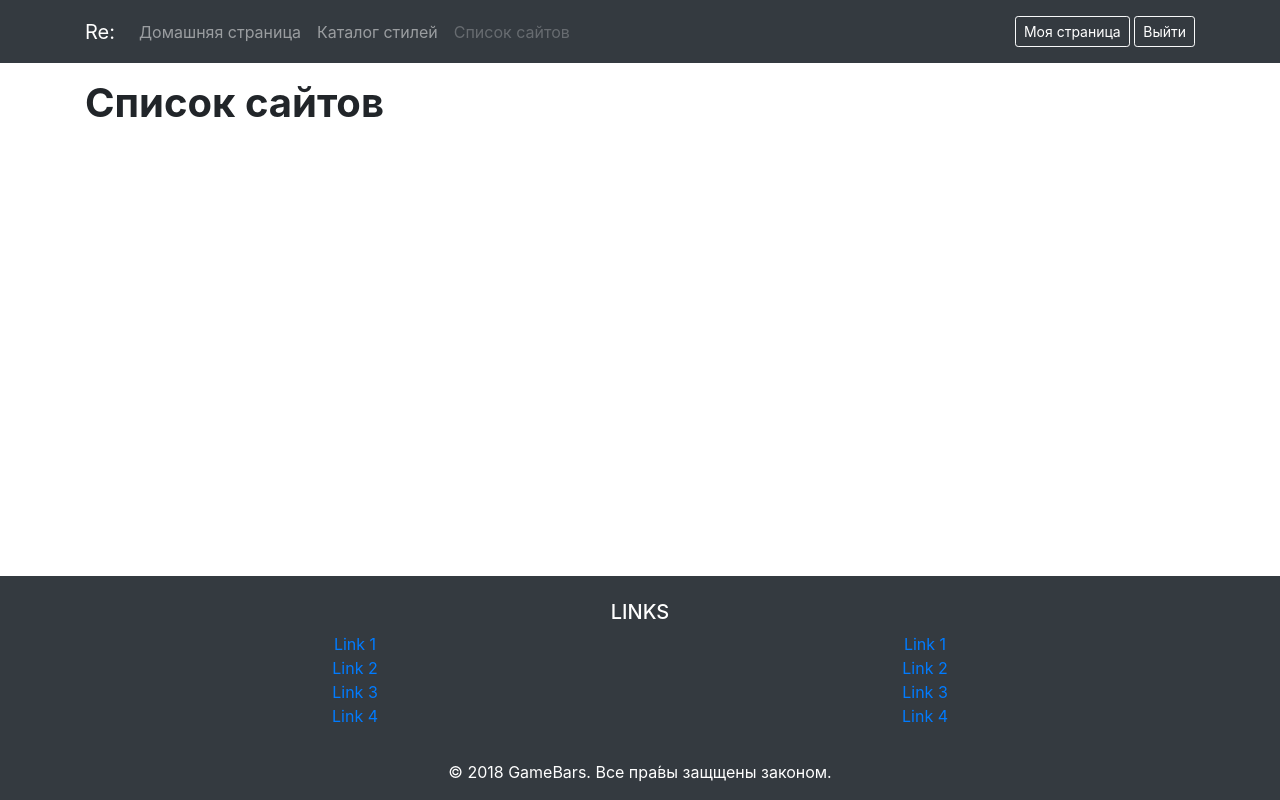
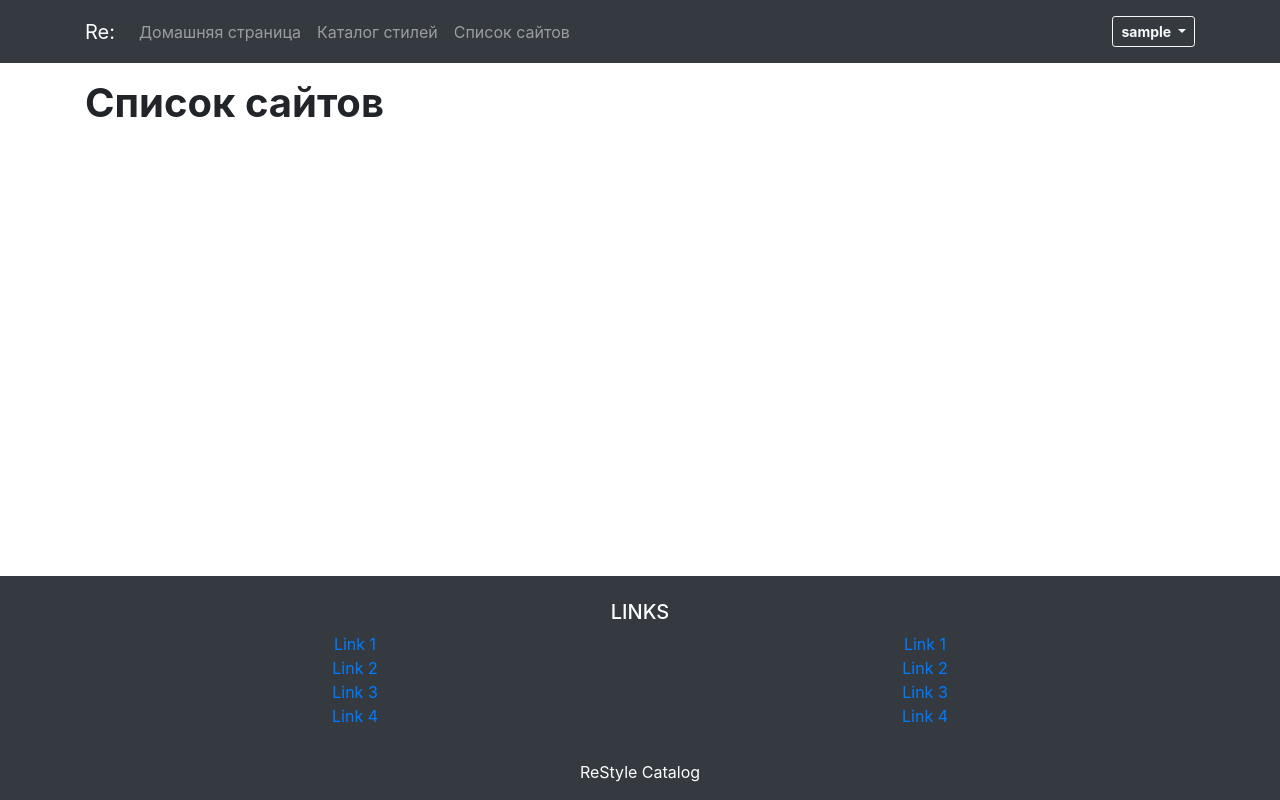
Before and after one commit to UselessNaughtyCat/restyle-catalog-django, a Django app: page /sites/ in a window 1280 px wide. Run offline with Django 3.2, Linux system fonts and the light colour scheme; the visitor is signed in with stand-in values (Sample User, id 1); data that the repository does not hold is empty; some libraries are stand-ins or nearby versions.

Commit message:
Small fixes №1

```diff
--- a/mainapp/templates/base.html
+++ b/mainapp/templates/base.html
@@ -17,20 +17,29 @@
             <div class="collapse navbar-collapse" id="navbarText">
                 <ul class="navbar-nav mr-auto">
                     <li class="nav-item">
-                        <a class="nav-link {% block navmain %}{% endblock %}" href="{% url 'main' %}">Домашняя страница</a>
+                        <a class="nav-link" href="{% url 'main' %}">Домашняя страница</a>
                     </li>
                     <li class="nav-item">
-                        <a class="nav-link {% block navstyles %}{% endblock %}" href="{% url 'styles' %}">Каталог стилей</a>
+                        <a class="nav-link" href="{% url 'styles' %}">Каталог стилей</a>
                     </li>
                     <li class="nav-item">
-                        <a class="nav-link {% block navsites %}{% endblock %}" href="{% url 'sites' %}">Список сайтов</a>
+                        <a class="nav-link" href="{% url 'sites' %}">Список сайтов</a>
                     </li>
                 </ul>
                 <span class="navbar-text">
                     {% if user.is_authenticated %}
-                    <!-- {{user.id}} -->
-                    <a class="btn btn-sm btn-outline-light" href="{% url 'profile' user.id %}">Моя страница</a>
-                    <a class="btn btn-sm btn-outline-light" href="{% url 'logout' %}">Выйти</a>
+                    <div class="btn-group">
+                        <button class="btn btn-outline-light btn-sm dropdown-toggle font-weight-bold" type="button" data-toggle="dropdown" aria-haspopup="true" aria-expanded="false">
+                            {{ user.username }}
+                        </button>
+                        <div class="dropdown-menu dropdown-menu-right">
+                            <a class="dropdown-item text-dark" href="{% url 'profile' user.id %}">Мой профиль</a>
+                            <div class="dropdown-divider"></div>
+                            <a class="dropdown-item text-dark" href="№">Создать стиль</a>
+                            <div class="dropdown-divider"></div>
+                            <a class="dropdown-item text-dark" href="{% url 'logout' %}">Выйти</a>
+                        </div>
+                    </div>
                     {% else %}
                     <a class="btn btn-sm btn-outline-light" href="#">Зарегистрироваться</a>
                     <a class="btn btn-sm btn-outline-light" href="{% url 'login' %}">Войти</a>
@@ -48,7 +57,7 @@
         <div class="container">
             <h5 class="text-uppercase text-center pt-4">Links</h5>
             <div class="row">
-                <div class="col-6 col-sm text-center">
+                <div class="col-6 col-sm-6 text-center">
                     <ul class="list-unstyled">
                         <li><a href="#!">Link 1</a></li>
                         <li><a href="#!">Link 2</a></li>
@@ -56,7 +65,7 @@
                         <li><a href="#!">Link 4</a></li>
                     </ul>
                 </div>
-                <div class="col-6 col-sm text-center">
+                <div class="col-6 col-sm-6 text-center">
                     <ul class="list-unstyled">
                         <li><a href="#!">Link 1</a></li>
                         <li><a href="#!">Link 2</a></li>
@@ -65,9 +74,7 @@
                     </ul>
                 </div>
             </div>
-            <div class="footer-copyright py-3 text-center">
-                 © 2018 GameBars. Все пра́вы защщены законом.
-            </div>
+            <div class="footer-copyright py-3 text-center">ReStyle Catalog</div>
         </div>
     </footer>
 
--- a/mainapp/templates/mainpage.html
+++ b/mainapp/templates/mainpage.html
@@ -2,8 +2,5 @@
 {% block title %}
 Главная страница
 {% endblock %}
-{% block navmain %}
-disabled
-{% endblock %}
 {% block main %}
 {% endblock %}
--- a/mainapp/templates/site_catalog.html
+++ b/mainapp/templates/site_catalog.html
@@ -1,9 +1,6 @@
 {% extends "base.html" %}
 {% block title %}
 Список сайтов
-{% endblock %}
-{% block navsites %}
-disabled
 {% endblock %}
 {% block main %}
 <h1 class="font-weight-bold">Список сайтов</h1>
@@ -18,7 +15,7 @@ disabled
                 <li class="list-group-item bg-light custom-list-group-item-small">Всего стилей: 0</li>
             </ul>
             <div class="card-body">
-                <a href="#" class="btn btn-primary">Посмотреть стили</a>
+                <a href="{% url 'styles' site.name %}" class="btn btn-primary">Посмотреть стили</a>
             </div>
         </div>
     </div>
--- a/mainapp/templates/style_catalog.html
+++ b/mainapp/templates/style_catalog.html
@@ -1,9 +1,6 @@
 {% extends "base.html" %}
 {% block title %}
 Каталог стилей
-{% endblock %}
-{% block navstyles %}
-disabled
 {% endblock %}
 {% block main %}
 <h1 class="font-weight-bold">Каталог стилей</h1>
--- a/mainapp/urls.py
+++ b/mainapp/urls.py
@@ -1,4 +1,4 @@
-from django.urls import path
+from django.urls import path, re_path
 from django.contrib.auth import views as auth_views
 
 from . import views
@@ -6,7 +6,7 @@ from . import views
 urlpatterns = [
     path('', views.MainView.as_view(), name='main'),
     path('sites/', views.SiteListView.as_view(), name='sites'),
-    path('styles/', views.StyleListView.as_view(), name='styles'),
+    re_path(r'styles/(?:(?P<site_name>\w+)/)?$', views.StyleListView.as_view(), name='styles'),
     path('style/<int:style_id>', views.StyleInfoView.as_view(), name='style-info'),
     path('profile/<int:person_id>', views.ProfileInfoView.as_view(), name='profile'),
 
--- a/mainapp/views.py
+++ b/mainapp/views.py
@@ -20,10 +20,22 @@ class SiteListView(TemplateView):
 
 class StyleListView(TemplateView):
     template_name = "style_catalog.html"
+    site_name = None
+
+    def get(self, request, *args, **kwargs):
+        if not (self.kwargs["site_name"] == None):
+            self.site_name = self.kwargs["site_name"]
+
+        return super(StyleListView, self).get(request, *args, **kwargs)
 
     def get_context_data(self, **kwargs):
         context = super(StyleListView, self).get_context_data(**kwargs)
-        context['styles'] = Style.objects.all()
+        if self.site_name:
+            curr_site = Site.objects.get(name=self.site_name)
+            context['styles'] = Style.objects.filter(site=curr_site)
+        else:
+            context['styles'] = Style.objects.all()
+
         return context
 
 class StyleInfoView(TemplateView):
@@ -52,8 +64,8 @@ class ProfileInfoView(TemplateView):
     def get_context_data(self, **kwargs):
         context = super(ProfileInfoView, self).get_context_data(**kwargs)
         current_user = User.objects.get(id=self.person_id)
-        context['user'] = current_user
-        context['sub_styles'] = current_user.person.subscriptions.all()
-        context['user_styles'] = Style.objects.filter(creator=current_user.id)
+        context['curr_user'] = current_user
+        context['curr_user_subs'] = current_user.person.subscriptions.all()
+        context['curr_user_works'] = Style.objects.filter(creator=current_user.id)
         context['is_self_person'] = self.is_self_person
         return context
```
Also changed, not shown: mainapp/templates/person_info.html (+9 -9 lines), mainapp/templates/style_info.html (+7 -7 lines), 1 other file.
